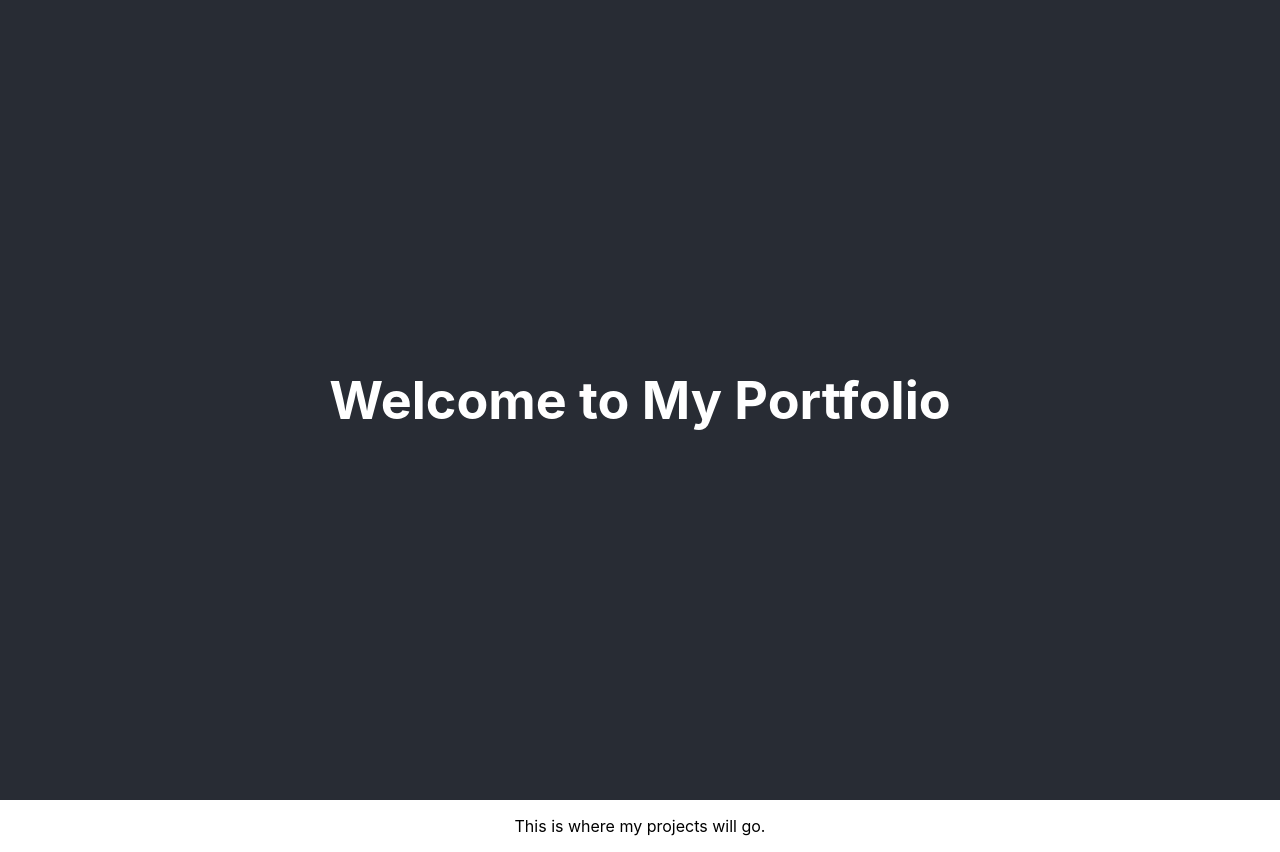
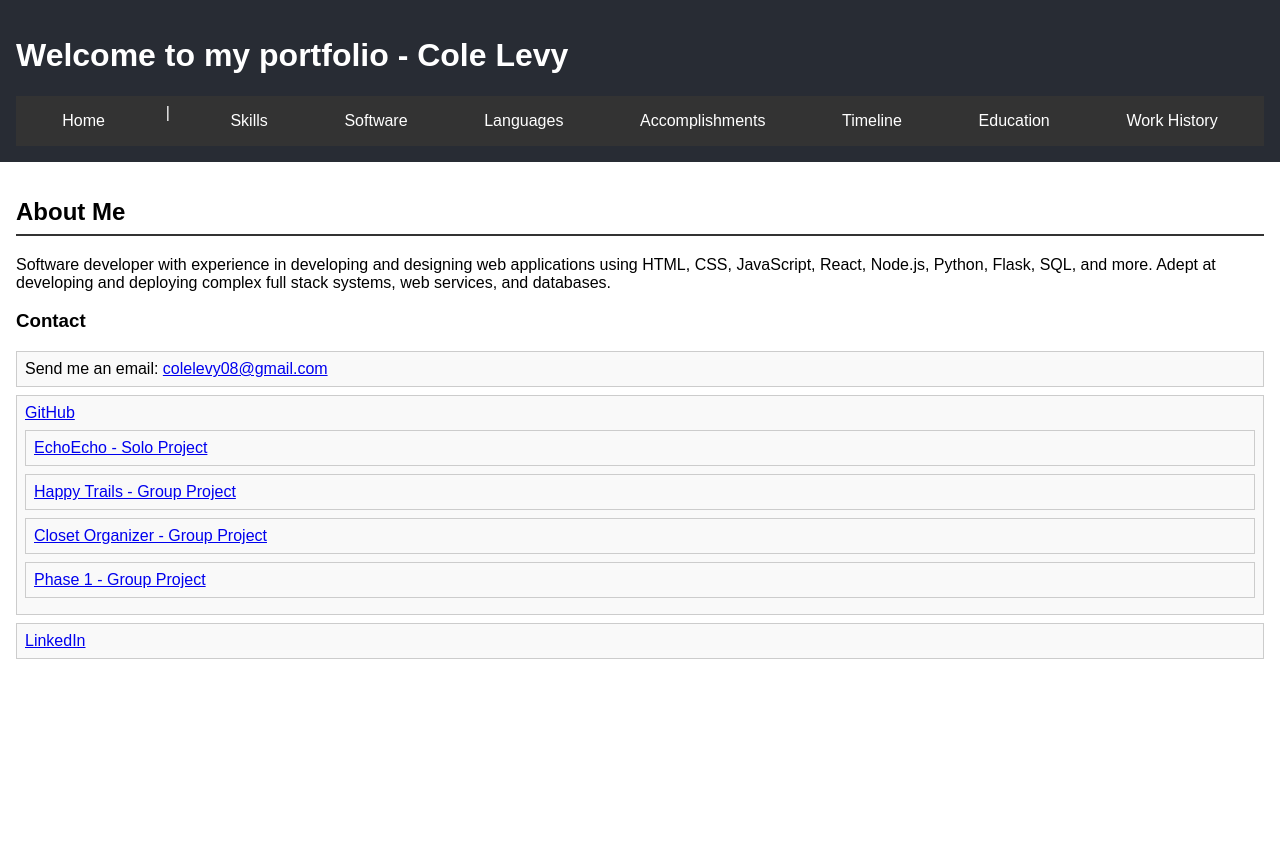
Before and after one commit to colelevy08/my_portfolio, a React (Create React App) app in the folder my_portfolio_frontend/: page / in a window 1280 px wide. After the commit the page ends 800 px from the top, so only its background shows below. Built offline with nearby package versions, Linux system fonts and the light colour scheme; no server answers.

Commit message:
Rough Draft

```diff
--- a/my_portfolio_frontend/package.json
+++ b/my_portfolio_frontend/package.json
@@ -8,6 +8,7 @@
     "@testing-library/user-event": "^13.5.0",
     "react": "^18.2.0",
     "react-dom": "^18.2.0",
+    "react-router-dom": "^6.15.0",
     "react-scripts": "5.0.1",
     "web-vitals": "^2.1.4"
   },
--- /dev/null
+++ b/my_portfolio_frontend/src/Accomplishments.js
@@ -0,0 +1,16 @@
+// Accomplishments.js
+
+import React from 'react';
+
+function Accomplishments({ data }) {
+  return (
+    <div  style={{ margin: '1rem 0' }}>
+      <h2>Accomplishments</h2>
+      <ul>
+        {data && data.map((accomplishment, index) => <li key={index}>{accomplishment}</li>)}
+      </ul>
+    </div>
+  );
+}
+
+export default Accomplishments;
--- a/my_portfolio_frontend/src/App.css
+++ b/my_portfolio_frontend/src/App.css
@@ -1,38 +1,53 @@
-.App {
-  text-align: center;
+/* General styling */
+body {
+  font-family: Arial, sans-serif;
+  margin: 0;
+  padding: 0;
 }
 
-.App-logo {
-  height: 40vmin;
-  pointer-events: none;
+/* Header styling */
+.App-header {
+  background-color: #282c34;
+  color: white;
+  padding: 1rem;
 }
 
-@media (prefers-reduced-motion: no-preference) {
-  .App-logo {
-    animation: App-logo-spin infinite 20s linear;
-  }
+/* Navigation styling */
+nav {
+  display: flex;
+  justify-content: space-around;
+  background-color: #333;
+  padding: 0.5rem;
 }
 
-.App-header {
-  background-color: #282c34;
-  min-height: 100vh;
-  display: flex;
-  flex-direction: column;
-  align-items: center;
-  justify-content: center;
-  font-size: calc(10px + 2vmin);
+nav a {
   color: white;
+  text-decoration: none;
+  padding: 0.5rem 1rem;
 }
 
-.App-link {
-  color: #61dafb;
+nav a:hover {
+  background-color: #555;
 }
 
-@keyframes App-logo-spin {
-  from {
-    transform: rotate(0deg);
-  }
-  to {
-    transform: rotate(360deg);
-  }
+/* Main content styling */
+main {
+  padding: 1rem;
 }
+
+h2 {
+  border-bottom: 2px solid #333;
+  padding-bottom: 0.5rem;
+}
+
+ul {
+  list-style: none;
+  padding: 0;
+}
+
+li {
+  background-color: #f9f9f9;
+  margin: 0.5rem 0;
+  padding: 0.5rem;
+  border: 1px solid #ccc;
+}
--- a/my_portfolio_frontend/src/App.js
+++ b/my_portfolio_frontend/src/App.js
@@ -1,18 +1,61 @@
 // App.js
 
-import React from 'react';
+import React, { useEffect, useState } from 'react';
+import { BrowserRouter as Router, Route, Link, Routes } from 'react-router-dom';
+import Skills from './Skills';
+import Software from './Software';
+import Languages from './Languages';
+import Accomplishments from './Accomplishments';
+import Timeline from './Timeline';
+import Education from './Education';
+import WorkHistory from './WorkHistory';
+import HomePage from './HomePage';
 import './App.css';
 
 function App() {
+  const [info, setInfo] = useState({});
+
+  useEffect(() => {
+    fetch('http://localhost:5000/info')
+      .then(response => response.json())
+      .then(data => {
+        setInfo(data);
+      })
+      .catch(error => {
+        console.log('Error fetching data:', error);
+      });
+  }, []);
+
   return (
+    <Router>
       <div className="App">
         <header className="App-header">
-        <h1>Welcome to My Portfolio</h1>
+          <h1>Welcome to my portfolio - Cole Levy</h1>
+          <nav>
+            <Link to="/">Home</Link> |
+            <Link to="/skills">Skills</Link>
+            <Link to="/software">Software</Link>
+            <Link to="/languages">Languages</Link>
+            <Link to="/accomplishments">Accomplishments</Link>
+            <Link to="/timeline">Timeline</Link>
+            <Link to="/education">Education</Link>
+            <Link to="/work_history">Work History</Link>
+          </nav>
         </header>
         <main>
-        <p>This is where my projects will go.</p>
+          <Routes>
+            <Route path="/skills" element={<Skills data={info.skills} />} />
+            <Route path="/software" element={<Software data={info.software} />} />
+            <Route path="/languages" element={<Languages data={info.spoken_languages} />} />
+            <Route path="/accomplishments" element={<Accomplishments data={info.accomplishments} />} />
+            <Route path="/timeline" element={<Timeline data={info.timeline} />} />
+            <Route path="/education" element={<Education data={info.education} />} />
+            <Route path="/work_history" element={<WorkHistory data={info.work_history} />} />
+            <Route path="/" element={<HomePage />} />
+          </Routes>
         </main>
       </div>
+    </Router>
   );
 }
 
--- /dev/null
+++ b/my_portfolio_frontend/src/Education.js
@@ -0,0 +1,16 @@
+// Education.js
+
+import React from 'react';
+
+function Education({ data }) {
+  return (
+    <div style={{ margin: '1rem 0' }}>
+      <h2>Education</h2>
+      <ul>
+        {data && data.map((edu, index) => <li key={index}>{`${edu.degree} at ${edu.school}, ${edu.time}`}</li>)}
+      </ul>
+    </div>
+  );
+}
+
+export default Education;
--- /dev/null
+++ b/my_portfolio_frontend/src/HomePage.js
@@ -0,0 +1,32 @@
+import React from 'react';
+
+const HomePage = () => {
+    return (
+      <div style={{ margin: '1rem 0' }}>
+        <h2>About Me</h2>
+        <p>
+          Software developer with experience in developing and designing web applications using HTML, CSS, JavaScript, React, Node.js, Python, Flask, SQL, and more. Adept at developing and deploying complex full stack systems, web services, and databases.
+        </p>
+        <h3>Contact</h3>
+        <ul>
+          <li>
+            Send me an email: <a href="mailto:colelevy08@gmail.com">colelevy08@gmail.com</a>
+          </li>
+          <li>
+            <a href="https://github.com/colelevy08" target="_blank" rel="noopener noreferrer">GitHub</a>
+            <ul>
+              <li><a href="https://github.com/colelevy08/EchoEcho" target="_blank" rel="noopener noreferrer">EchoEcho - Solo Project</a></li>
+              <li><a href="https://github.com/vcali02/Happy_Trails" target="_blank" rel="noopener noreferrer">Happy Trails - Group Project</a></li>
+              <li><a href="https://github.com/colelevy08/Closet-Organizer" target="_blank" rel="noopener noreferrer">Closet Organizer - Group Project</a></li>
+              <li><a href="https://github.com/colelevy08/phase-1-group-project" target="_blank" rel="noopener noreferrer">Phase 1 - Group Project</a></li>
+            </ul>
+          </li>
+          <li>
+            <a href="https://www.linkedin.com/in/colelevy" target="_blank" rel="noopener noreferrer">LinkedIn</a>
+          </li>
+        </ul>
+      </div>
+    );
+  };
+
+export default HomePage;
--- /dev/null
+++ b/my_portfolio_frontend/src/Languages.js
@@ -0,0 +1,16 @@
+// Languages.js
+
+import React from 'react';
+
+function Languages({ data }) {
+  return (
+    <div style={{ margin: '1rem 0' }}>
+      <h2>Spoken Languages</h2>
+      <ul>
+        {data && data.map((language, index) => <li key={index}>{language}</li>)}
+      </ul>
+    </div>
+  );
+}
+
+export default Languages;
--- /dev/null
+++ b/my_portfolio_frontend/src/Skills.js
@@ -0,0 +1,20 @@
+import React from 'react';
+
+const Skills = ({ data }) => {
+  return (
+    <div style={{ margin: '1rem 0' }}>
+      <h2>Skills</h2>
+      {data ? (
+        <ul>
+          {data.map((skill, index) => (
+            <li key={index}>{skill}</li>
+          ))}
+        </ul>
+      ) : (
+        <p>Loading...</p>
+      )}
+    </div>
+  );
+};
+
+export default Skills;
--- /dev/null
+++ b/my_portfolio_frontend/src/Software.js
@@ -0,0 +1,16 @@
+// Software.js
+
+import React from 'react';
+
+function Software({ data }) {
+  return (
+    <div style={{ margin: '1rem 0' }}>
+      <h2>Software</h2>
+      <ul>
+        {data && data.map((software, index) => <li key={index}>{software}</li>)}
+      </ul>
+    </div>
+  );
+}
+
+export default Software;
--- /dev/null
+++ b/my_portfolio_frontend/src/Timeline.js
@@ -0,0 +1,16 @@
+// Timeline.js
+
+import React from 'react';
+
+function Timeline({ data }) {
+  return (
+    <div  style={{ margin: '1rem 0' }}>
+      <h2>Timeline</h2>
+      <ul>
+        {data && data.map((event, index) => <li key={index}>{`${event.event} at ${event.place}, ${event.time}`}</li>)}
+      </ul>
+    </div>
+  );
+}
+
+export default Timeline;
--- /dev/null
+++ b/my_portfolio_frontend/src/WorkHistory.js
@@ -0,0 +1,16 @@
+// WorkHistory.js
+
+import React from 'react';
+
+function WorkHistory({ data }) {
+  return (
+    <div>
+      <h2>Work History</h2>
+      <ul>
+        {data && data.map((work, index) => <li key={index}>{`${work.role} at ${work.company}, ${work.time}`}</li>)}
+      </ul>
+    </div>
+  );
+}
+
+export default WorkHistory;
```
Also changed, not shown: 1 other file (tests, documents, lock files or other folders). Lines whose indentation alone changed are shown as unchanged.
